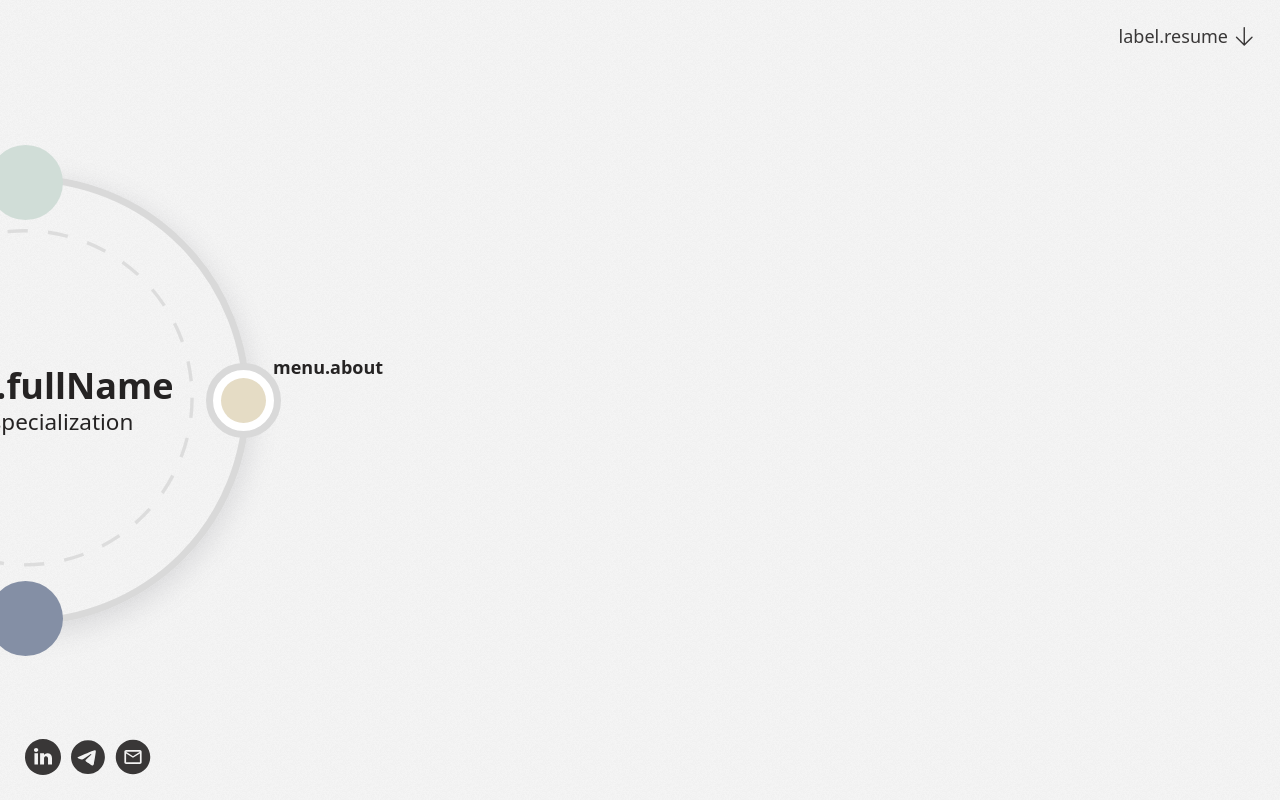
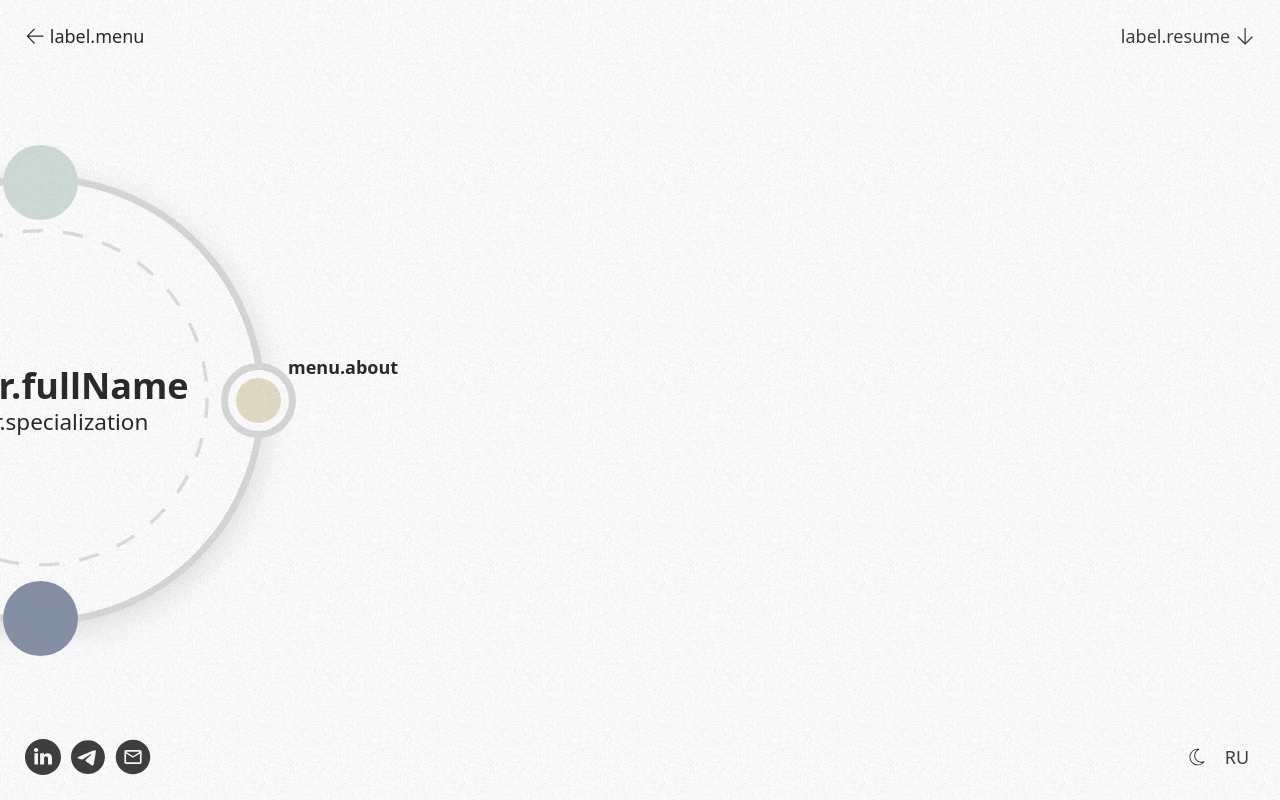
Before and after one commit to AtaiSamak/portfolio, a React (Create React App) app: page / in a window 1280 px wide. Both pictures are taken after a click on the element "menu.about". Built offline with nearby package versions, Linux system fonts and the light colour scheme.

Commit message:
refactor: menu size for smaller resolutions

```diff
--- a/src/app/App.module.scss
+++ b/src/app/App.module.scss
@@ -11,6 +11,43 @@
   pointer-events: none;
 }
 
+.back {
+  position: absolute;
+  top: 25px;
+  left: 25px;
+
+  display: flex;
+  align-items: center;
+  cursor: pointer;
+  pointer-events: auto;
+
+  svg {
+    transform: rotate(90deg);
+    width: 1.125rem;
+    height: 1.125rem;
+    margin-right: 0.25em;
+  }
+
+  &:after {
+    content: '';
+    position: absolute;
+    top: calc(100% + 2px);
+    left: 5%;
+    height: 2px;
+    background-color: $color-black;
+    width: 0;
+    transition: width 0.3s ease-in-out;
+  }
+
+  &:hover {
+    opacity: 1;
+
+    &:after {
+      width: 95%;
+    }
+  }
+}
+
 .container {
   position: fixed;
   top: 0;
@@ -20,6 +57,14 @@
 
   max-width: 1440px;
   width: calc(100% - 50px);
+
+  @media (max-width: 1440px) {
+    max-width: 1200px;
+  }
+
+  @media (max-width: 1024px) {
+    max-width: 984px;
+  }
 }
 
 .section {
@@ -30,6 +75,13 @@
   pointer-events: auto;
 
   @media (max-width: 1440px) {
+    max-width: 1200px;
     padding-left: 375px;
   }
+
+  @media (max-width: 1024px) {
+    max-width: 984px;
+    padding-left: 350px;
+    padding-right: 125px;
+  }
 }
--- a/src/app/App.scss
+++ b/src/app/App.scss
@@ -29,14 +29,62 @@ body {
   &::after {
     content: '';
     position: fixed;
-    top: 0;
-    left: 0;
-    bottom: 0;
-    right: 0;
+    top: -300%;
+    left: -150%;
+    height: 600%;
+    width: 600%;
+    z-index: 999;
+    pointer-events: none;
 
     background-image: url('../assets/images/noise.png');
-    opacity: 0.4;
-    z-index: -1;
+    background-size: 200px;
+    background-repeat: repeat;
+    opacity: 0.2;
+
+    //animation: grain 7s steps(10) infinite;
+
+    @keyframes grain {
+      0%,
+      to {
+        transform: translate(0);
+      }
+
+      10% {
+        transform: translate(-5%, -10%);
+      }
+
+      20% {
+        transform: translate(-15%, 5%);
+      }
+
+      30% {
+        transform: translate(7%, -25%);
+      }
+
+      40% {
+        transform: translate(-5%, 25%);
+      }
+
+      50% {
+        transform: translate(-15%, 10%);
+      }
+
+      60% {
+        transform: translate(15%);
+      }
+
+      70% {
+        transform: translateY(15%);
+      }
+
+      80% {
+        transform: translate(3%, 35%);
+      }
+
+      90% {
+        transform: translate(-10%, 10%);
+      }
+    }
   }
 }
 
@@ -71,6 +119,7 @@ input {
 
 p {
   margin: 0;
+  text-align: justify;
 
   & + & {
     margin-top: 1em;
--- a/src/app/App.tsx
+++ b/src/app/App.tsx
@@ -1,5 +1,7 @@
 import React from 'react'
+import { useTranslation } from 'react-i18next'
 
+import { ReactComponent as Arrow } from '@icons/download.svg'
 import classNames from 'classnames'
 
 import About from '@components/about/About'
@@ -7,6 +9,7 @@ import Contacts from '@components/contacts/Contacts'
 import Education from '@components/education/Education'
 import Menu from '@components/menu/Menu'
 import Resume from '@components/resume/Resume'
+import Settings from '@components/settings/Settings'
 import Skills from '@components/skills/Skills'
 import Work from '@components/work/Work'
 
@@ -15,16 +18,23 @@ import styles from './App.module.scss'
 import './App.scss'
 
 const App = () => {
+  const { t } = useTranslation()
   const [activeSection, setActiveSection] = React.useState<NavigationTypes.Section | null>(null)
 
   return (
     <>
       <div className={styles.app}>
+        {activeSection && (
+          <div className={styles.back} onClick={() => setActiveSection(null)}>
+            <Arrow /> {t('label.menu')}
+          </div>
+        )}
         <Resume />
         <div className={styles.container}>
           <Menu section={activeSection} onChange={setActiveSection} />
         </div>
         <Contacts />
+        <Settings />
       </div>
       <div className={classNames(styles.section, activeSection && styles.sectionActive)}>
         {activeSection === NavigationTypes.Section.ABOUT && <About />}
--- a/src/assets/i18n/translations/en.json
+++ b/src/assets/i18n/translations/en.json
@@ -12,6 +12,7 @@
   "label.resume": "Resume",
   "label.present": "PRESENT",
   "label.project": "Project",
+  "label.menu": "Menu",
 
   "about.description": " <0>Hi, I’m Atai, a passionate Frontend Developer with a keen eye for detail and a strong foundation in JavaScript, React, and modern web technologies.</0><0>With a deep understanding of HTML, CSS, JavaScript (ES6+), TypeScript, and frameworks like React and Redux, I specialize in building intuitive and responsive web applications.</0><0>My goal is to continue growing as a developer, eventually stepping into a senior frontend role where I can lead projects and mentor others.</0><0>I hold a bachelor degree in Information Systems and Technologies from KNITU-KAI and have completed advanced programming courses at 'School 21' by Sberbank.</0><0>I am deeply committed to writing clean, maintainable code and believe in the importance of continuous learning. Books like 'Clean Code' by Robert Martin and 'Effective TypeScript' by Dan Vanderkam have greatly influenced my development philosophy.</0><0>Feel free to reach out if you’d like to collaborate on a project, discuss job opportunities, or just chat about the latest in frontend development!</0>",
 
--- a/src/components/menu/Menu.module.scss
+++ b/src/components/menu/Menu.module.scss
@@ -33,6 +33,21 @@
 
     .buttons {
       border: 7.5px solid $color-gray;
+    }
+  }
+
+  @media (max-width: 1024px) {
+    // 40% smaller
+    width: 360px;
+    height: 360px;
+
+    .dashedCircle {
+      width: 270px;
+      height: 270px;
+    }
+
+    .buttons {
+      border: 6px solid $color-gray;
     }
   }
 }
--- a/src/components/menu/Menu.tsx
+++ b/src/components/menu/Menu.tsx
@@ -106,12 +106,12 @@ const Menu: FC<MenuProps> = ({ section, onChange }) => {
       return
     } else if (section) {
       calculateRotation(section)
-      rotateMenu(rotation.current)
-      rotateButtons(rotation.current)
-      previousSection.current = section
     } else {
       rotation.current = 0
     }
+    rotateMenu(rotation.current)
+    rotateButtons(rotation.current)
+    previousSection.current = section
   }, [section, calculateRotation, rotateMenu, rotateButtons])
 
   return (
--- a/src/components/menu/button/MenuButton.module.scss
+++ b/src/components/menu/button/MenuButton.module.scss
@@ -104,4 +104,14 @@
       border: 7.5px solid $color-gray;
     }
   }
+
+  @media (max-width: 1024px) {
+    // 40% smaller
+    width: 60px;
+    height: 60px;
+
+    .border {
+      border: 6px solid $color-gray;
+    }
+  }
 }
--- a/src/components/resume/Resume.module.scss
+++ b/src/components/resume/Resume.module.scss
@@ -18,6 +18,7 @@
     content: '';
     position: absolute;
     top: calc(100% + 2px);
+    left: 1%;
     height: 2px;
     background-color: $color-black;
     width: 0;
@@ -33,8 +34,8 @@
   }
 
   .download {
-    width: 1.25rem;
-    height: 1.25rem;
+    width: 1.125rem;
+    height: 1.125rem;
     margin-left: 0.25em;
   }
 }
--- /dev/null
+++ b/src/components/settings/Settings.module.scss
@@ -0,0 +1,40 @@
+@import '@styles/_variables';
+
+.settings {
+  position: fixed;
+  bottom: 25px;
+  right: 25px;
+  pointer-events: auto;
+
+  display: flex;
+
+  .lang,
+  .theme {
+    display: flex;
+    align-items: center;
+    justify-content: center;
+
+    width: 2rem;
+    height: 2rem;
+
+    cursor: pointer;
+    opacity: 0.9;
+    transition:
+      transform 0.2s ease-in-out,
+      opacity 0.2s ease-in-out;
+
+    &:hover {
+      opacity: 1;
+      transform: scale(1.25);
+    }
+
+    svg {
+      height: 50%;
+      width: 50%;
+    }
+  }
+
+  .lang {
+    margin-left: 0.25em;
+  }
+}
--- /dev/null
+++ b/src/components/settings/Settings.tsx
@@ -0,0 +1,18 @@
+import React from 'react'
+
+import { ReactComponent as Moon } from '@icons/moon.svg'
+
+import styles from './Settings.module.scss'
+
+const Settings = () => {
+  return (
+    <div className={styles.settings}>
+      <div className={styles.theme}>
+        <Moon />
+      </div>
+      <div className={styles.lang}>RU</div>
+    </div>
+  )
+}
+
+export default Settings
```
Also changed, not shown: src/assets/icons/moon.svg (added), src/assets/images/noise.png.
